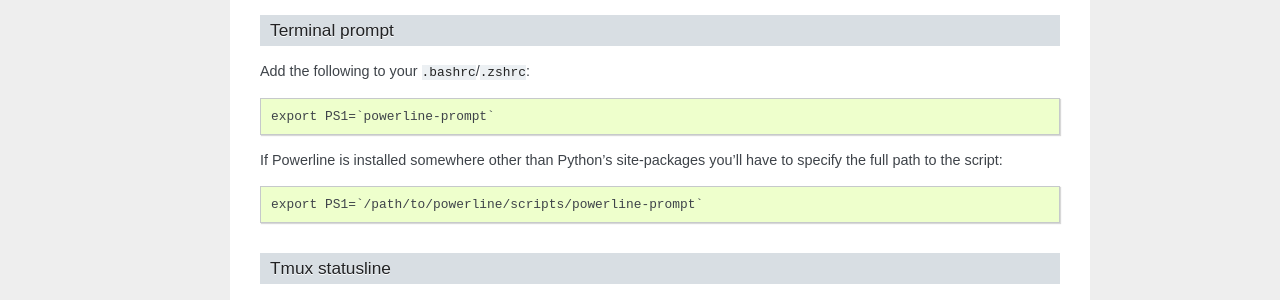
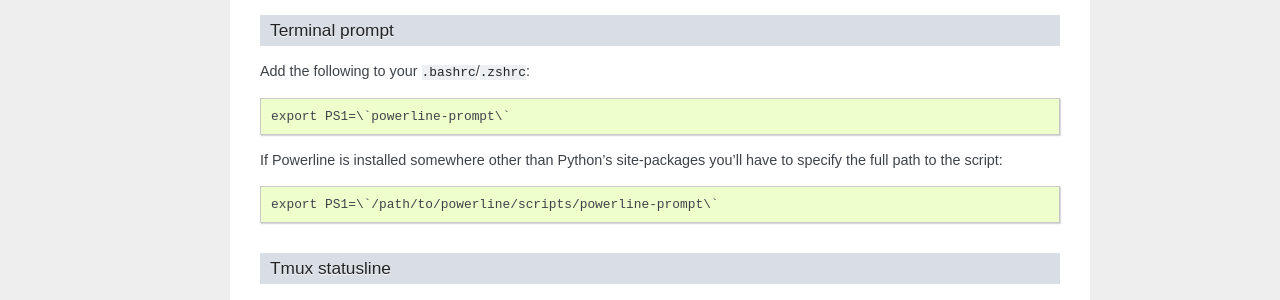
Before and after one commit to someyooyo/someyooyo, a Sphinx documentation site: the page built from docs/source/overview.rst, in a window 1280 px wide. Shown: the part 1339-1639 px from the top of the page. Built offline with Sphinx 7.4.7, drawn with Linux system fonts in a browser that asks for light colours.

```diff
--- a/docs/source/overview.rst
+++ b/docs/source/overview.rst
@@ -74,12 +74,12 @@ Terminal prompt
 
 Add the following to your ``.bashrc``/``.zshrc``::
 
-    export PS1=`powerline-prompt`
+    export PS1=\`powerline-prompt\`
 
 If Powerline is installed somewhere other than Python's site-packages you'll
 have to specify the full path to the script::
 
-    export PS1=`/path/to/powerline/scripts/powerline-prompt`
+    export PS1=\`/path/to/powerline/scripts/powerline-prompt\`
 
 Tmux statusline
 ^^^^^^^^^^^^^^^
```
